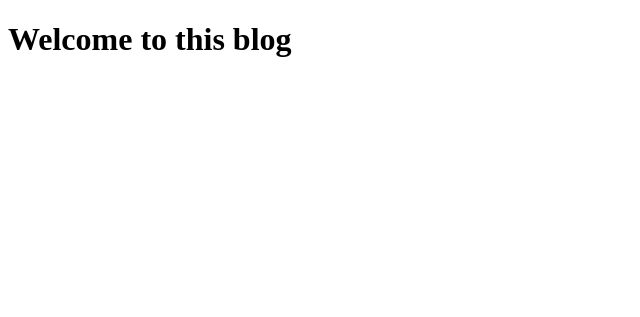
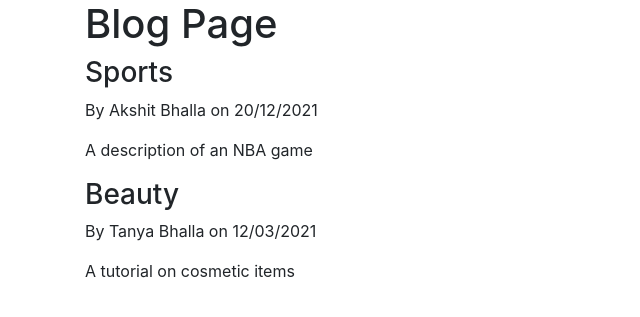
Before and after one commit to akshitbhalla2/djangoproject, a Django app: page /blog.html in a window 1280 px wide. Shown: the top 317 px of the page, without its empty margins (0-640 px from the left). Run offline with Django 4.2, Linux system fonts and the light colour scheme; some libraries are stand-ins or nearby versions.

Commit message:
excluded django key

```diff
--- /dev/null
+++ b/mysite/myapp/templates/myapp/about.html
@@ -0,0 +1,4 @@
+{% extends "myapp/base.html" %}
+{% block content %}
+    <h1>About Page</h1>
+{% endblock content %}
--- /dev/null
+++ b/mysite/myapp/templates/myapp/base.html
@@ -0,0 +1,24 @@
+<!DOCTYPE html>
+<html lang="en">
+<head>
+    <meta charset="UTF-8">
+    <meta name="viewport" content="width=device-width, initial-scale=1, shrink-to-fit=no">
+    <link rel="stylesheet" href="https://maxcdn.bootstrapcdn.com/bootstrap/4.0.0/css/bootstrap.min.css" integrity="sha384-Gn5384xqQ1aoWXA+058RXPxPg6fy4IWvTNh0E263XmFcJlSAwiGgFAW/dAiS6JXm" crossorigin="anonymous">
+
+    {% if title %}
+        <title>Django Blog - {{ title }}</title>
+    {% else %}
+        <title></title>
+    {% endif %}
+</head>
+<body>
+    <div class="container">
+    {% block content %} {% endblock content %}
+    </div>
+
+    <script src="https://code.jquery.com/jquery-3.2.1.slim.min.js" integrity="sha384-KJ3o2DKtIkvYIK3UENzmM7KCkRr/rE9/Qpg6aAZGJwFDMVNA/GpGFF93hXpG5KkN" crossorigin="anonymous"></script>
+    <script src="https://cdnjs.cloudflare.com/ajax/libs/popper.js/1.12.9/umd/popper.min.js" integrity="sha384-ApNbgh9B+Y1QKtv3Rn7W3mgPxhU9K/ScQsAP7hUibX39j7fakFPskvXusvfa0b4Q" crossorigin="anonymous"></script>
+    <script src="https://maxcdn.bootstrapcdn.com/bootstrap/4.0.0/js/bootstrap.min.js" integrity="sha384-JZR6Spejh4U02d8jOt6vLEHfe/JQGiRRSQQxSfFWpi1MquVdAyjUar5+76PVCmYl" crossorigin="anonymous"></script>
+
+</body>
+</html>
--- a/mysite/myapp/templates/myapp/blog.html
+++ b/mysite/myapp/templates/myapp/blog.html
@@ -1,10 +1,9 @@
-<!DOCTYPE html>
-<html lang="en">
-<head>
-    <meta charset="UTF-8">
-    <title></title>
-</head>
-<body>
-    <h1>Welcome to this blog</h1>
-</body>
-</html>
+{% extends "myapp/base.html" %}
+{% block content %}
+    <h1>Blog Page</h1>
+    {% for post in posts%}
+        <h3>{{ post.title }}</h3>
+        <p>By {{ post.author }} on {{ post.date }}</p>
+        <p>{{ post.content }}</p>
+    {% endfor %}
+{% endblock content %}
--- a/mysite/myapp/urls.py
+++ b/mysite/myapp/urls.py
@@ -3,5 +3,6 @@ from . import views
 
 urlpatterns = [
     path("", views.home_page, name = "myapp-home"),            # View to display at localhost:8000
+    path("about.html", views.about_page, name = "myapp-about"),   # View to display at localhost:8000/about.html
     path("blog.html", views.blog_page, name = "myapp-blog"),   # View to display at localhost:8000/blog.html
 ]
--- a/mysite/myapp/views.py
+++ b/mysite/myapp/views.py
@@ -1,8 +1,32 @@
 from django.shortcuts import render
 from django.http import HttpResponse
 
+posts = [
+    {
+        "author": "Akshit Bhalla",
+        "title": "Sports",
+        "content": "A description of an NBA game",
+        "date": "20/12/2021"
+    },
+    {
+        "author": "Tanya Bhalla",
+        "title": "Beauty",
+        "content": "A tutorial on cosmetic items",
+        "date": "12/03/2021"
+    },
+]
+
 def home_page(request):
-    return HttpResponse("<h1>Welcome to this site</h1> <a href='blog.html'>BLOG</a>")
+    return HttpResponse("<h1>Welcome to this site</h1> <a href='about.html'>ABOUT</a> <br> <a href='blog.html'>BLOG</a>")
 
 def blog_page(request):
-    return render(request, "myapp/blog.html")
+    context = {
+        "posts": posts,
+    }
+    return render(request, "myapp/blog.html", context)
+
+def about_page(request):
+    context = {
+        "title": "About Page",
+    }
+    return render(request, "myapp/about.html", context)
--- a/mysite/mysite/settings.py
+++ b/mysite/mysite/settings.py
@@ -11,6 +11,7 @@ https://docs.djangoproject.com/en/4.0/ref/settings/
 """
 
 from pathlib import Path
+from .django_secrets import django_secret_key
 
 # Build paths inside the project like this: BASE_DIR / 'subdir'.
 BASE_DIR = Path(__file__).resolve().parent.parent
@@ -20,7 +21,7 @@ BASE_DIR = Path(__file__).resolve().parent.parent
 # See https://docs.djangoproject.com/en/4.0/howto/deployment/checklist/
 
 # SECURITY WARNING: keep the secret key used in production secret!
-SECRET_KEY = 'django-insecure-u4jxmic=jxql7+46z-n6)+v(h64wi@+7n)d*q1h!ws6n#5wv)7'
+SECRET_KEY = django_secret_key
 
 # SECURITY WARNING: don't run with debug turned on in production!
 DEBUG = True
--- a/steps.txt
+++ b/steps.txt
@@ -1,7 +1,9 @@
-1. Start a new project and make sure the virtual environment is activated. // You should see "(venv) C:\Users\AKSHIT\PycharmProjects\Django>"
+1. Start a new project and make sure the virtual environment is activated. // You should see "(venv) C:\Users\AKSHIT\PycharmProjects\DjangoDemo>"
 2. pip install django
 3. django-admin startproject mysite // Creates a site page
 4. cd mysite // You should see "(venv) C:\Users\AKSHIT\PycharmProjects\DjangoDemo\mysite>"
 5. python manage.py runserver // Check out "http://127.0.0.1:8000/" OR "localhost:8000/"
 6. CTRL C // To stop running server
 7. python manage.py startapp myapp // Creates app within the site
+
+For a demo project follow https://youtube.com/playlist?list=PL-osiE80TeTtoQCKZ03TU5fNfx2UY6U4p
```
Also changed, not shown: 1 other file.
